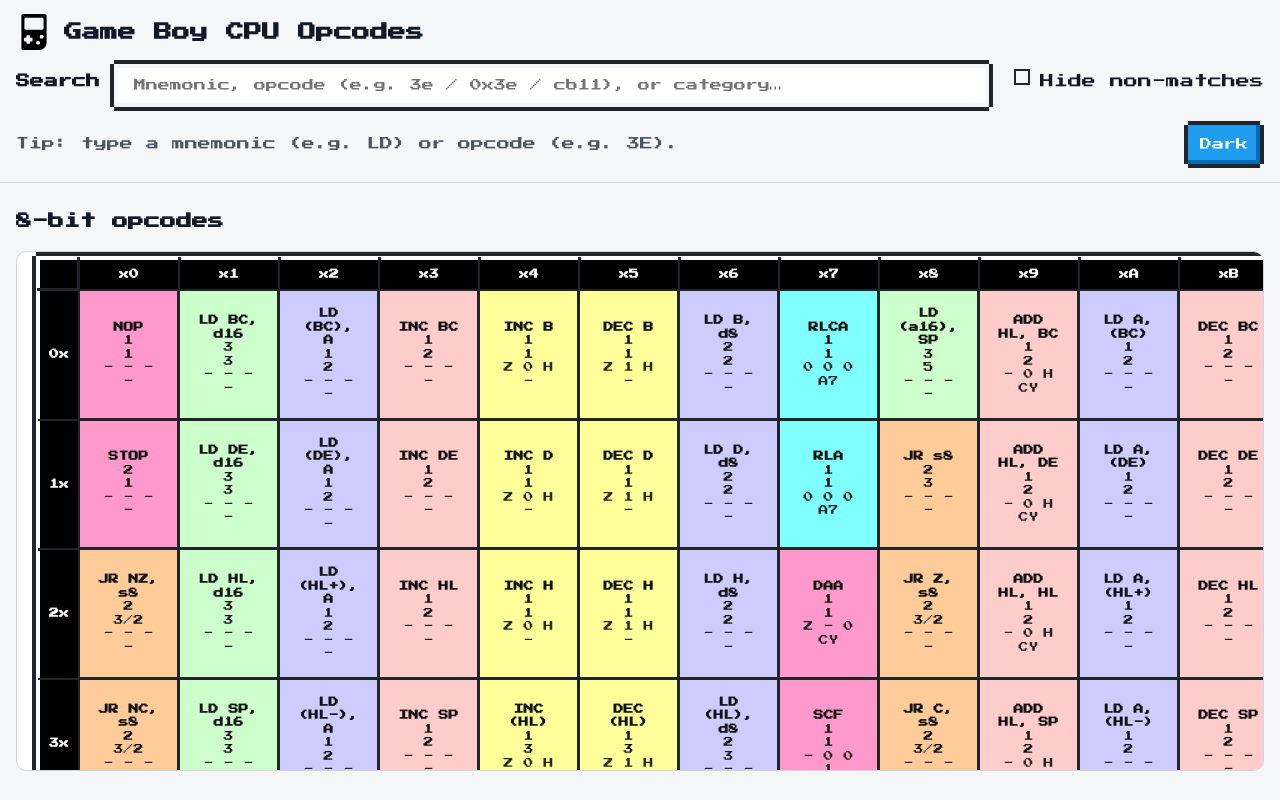
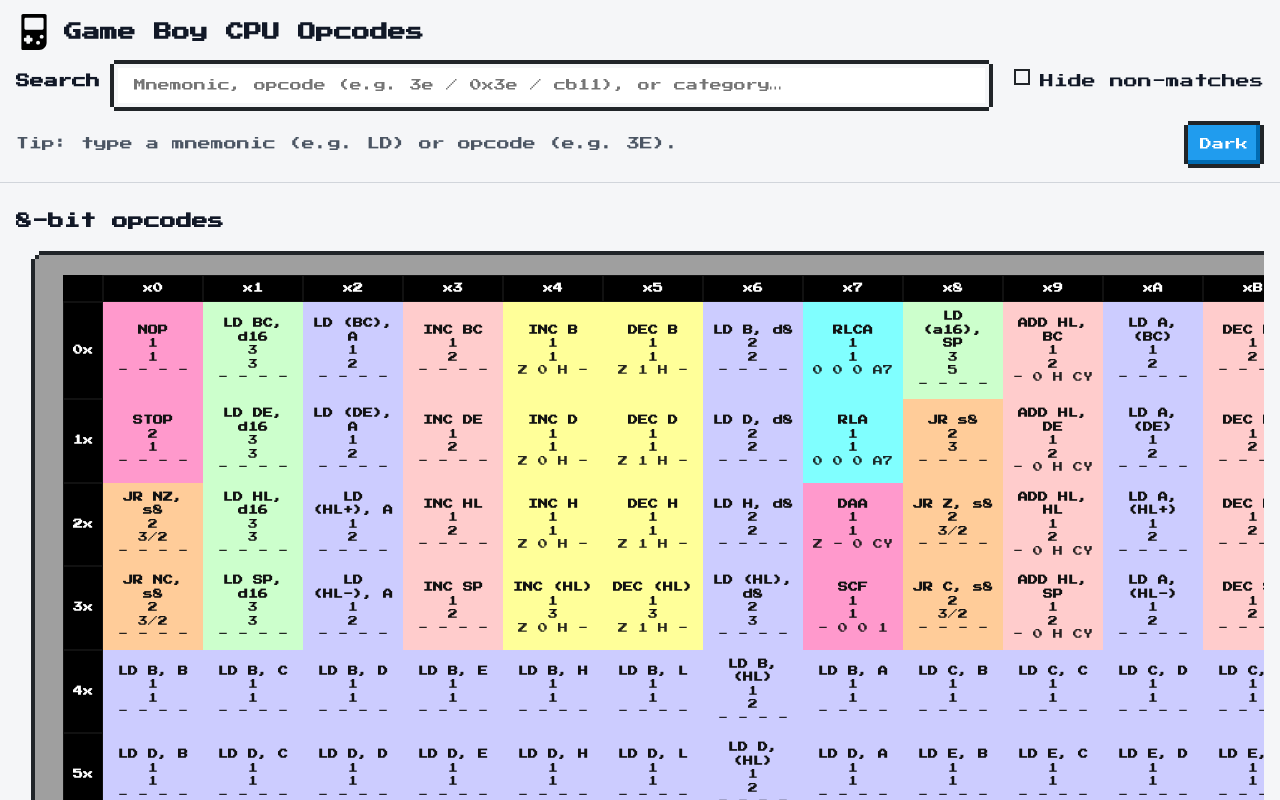
Before and after one commit to guypritchard/SharpBoy-Opcode-Manual, a React (Vite) app: page / in a window 1280 px wide. Shown: the top 800 px of the page. Built offline with nearby package versions, Linux system fonts and the light colour scheme.

Commit message:
UI: clean up results panel spacing

```diff
--- a/src/components/app/styles.module.css
+++ b/src/components/app/styles.module.css
@@ -110,7 +110,7 @@
 
 .results {
   position: sticky;
-  top: 132px;
+  top: 52px;
   max-height: calc(100vh - 150px);
   overflow: auto;
   padding: 0 !important;
@@ -119,22 +119,24 @@
 .resultsHeader {
   position: sticky;
   top: 0;
-  padding: 10px 12px;
+  padding: 12px 12px;
   font-weight: 700;
   border-bottom: 1px solid currentColor;
-  background: transparent;
+  background: inherit;
   z-index: 1;
 }
 
 .resultsEmpty {
-  padding: 12px;
+  padding: 12px 12px 14px;
   opacity: 0.85;
 }
 
 .resultsList {
   list-style: none;
   margin: 0;
-  padding: 6px;
+  padding: 12px;
+  display: grid;
+  gap: 10px;
 }
 
 .resultsItem {
@@ -145,8 +147,9 @@
   width: 100%;
   text-align: left;
   display: block !important;
-  padding: 10px 12px;
+  padding: 10px 12px !important;
   line-height: 1.4;
+  margin: 0 !important;
 }
 
 /* Hover/focus handled by NES.css */
--- a/src/components/op-code-table/index.jsx
+++ b/src/components/op-code-table/index.jsx
@@ -17,7 +17,7 @@
   isDarkMode,
 }) => (
   <div className={styles.wrapper}>
-    <table className={`${styles.table} nes-table is-bordered is-centered ${isDarkMode ? 'is-dark' : ''}`.trim()}>
+    <table className={`${styles.table} nes-container is-bordered is-centered is-rounded ${isDarkMode ? 'is-dark' : ''}`.trim()}>
       <caption className={styles.caption}>{caption}</caption>
       <tbody>
         <tr>
--- a/src/components/op-code-table/styles.module.css
+++ b/src/components/op-code-table/styles.module.css
@@ -2,11 +2,6 @@
   overflow: auto;
   max-width: 100%;
   width: 100%;
-  border-radius: 10px;
-  border: 1px solid var(--border);
-  background: var(--surface);
-  min-width: 0;
-  max-height: clamp(320px, 65vh, 820px);
   scrollbar-gutter: stable both-edges;
 }
 
--- a/src/index.css
+++ b/src/index.css
@@ -43,10 +43,10 @@
 }
 
 /* NES.css checkbox tick visibility in dark mode */
-html[data-theme='dark'] .nes-checkbox:checked + span::before,
+/* html[data-theme='dark'] .nes-checkbox:checked + span::before,
 html[data-theme='dark'] .nes-checkbox:checked + span::after {
   color: #fff;
-}
+} */
 
 body {
   margin: 0;
```
